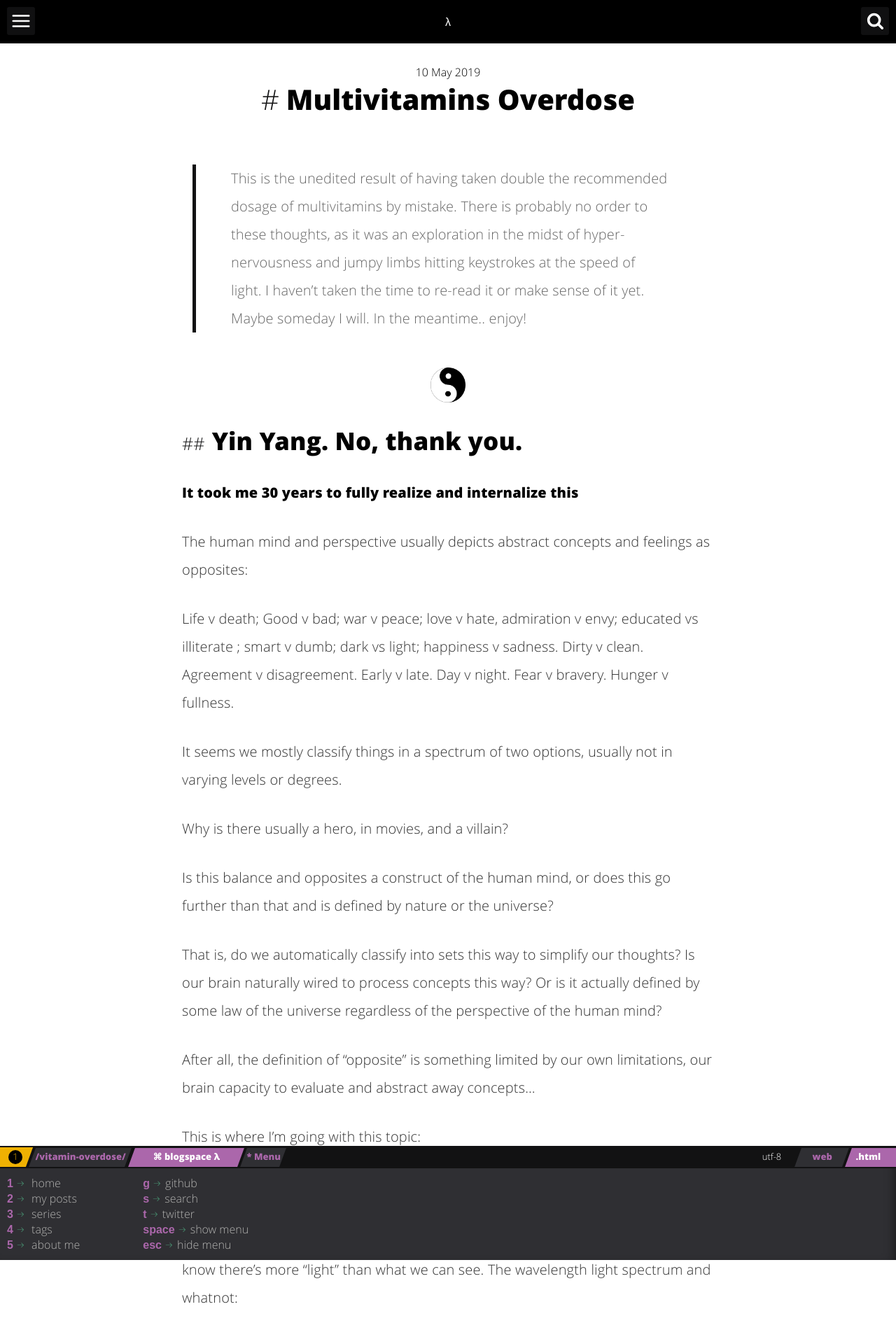
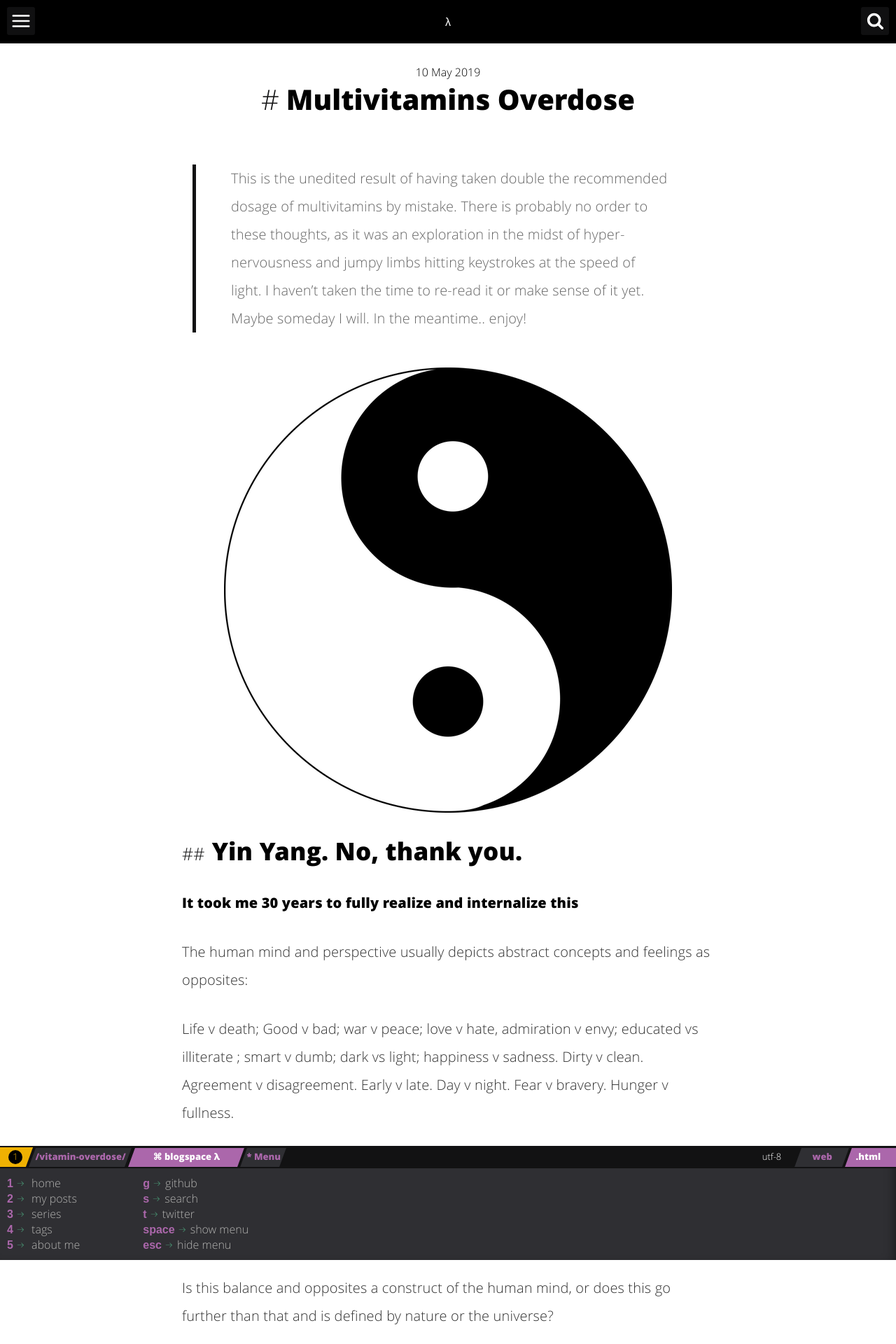
Before and after one commit to teh0xqb/teh0xqb.github.io, a Jekyll site: the page built from _posts/2019-05-10-vitamin-overdose.md, in a window 1280 px wide. Shown: the top 1920 px of the page at 70% size. Built offline with Jekyll 4.4.1, drawn with Linux system fonts in a browser that asks for light colours; comment, search, counter and statistics services are not loaded.

Commit message:
no time. icon size does send a statement. kinda works. will leave like this

```diff
--- a/_posts/2019-05-10-vitamin-overdose.md
+++ b/_posts/2019-05-10-vitamin-overdose.md
@@ -15,7 +15,7 @@ serie: life
 > There is probably no order to these thoughts, as it was an exploration in the midst of hyper-nervousness and jumpy limbs hitting keystrokes at the speed of light. I haven't taken the time to re-read it or make sense of it yet.
 > Maybe someday I will. In the meantime.. enjoy!
 
-<img src="/assets/img/yin-yang.png" width=50 />
+![](/assets/img/yin-yang.png)
 
 ## Yin Yang. No, thank you.
 
```
